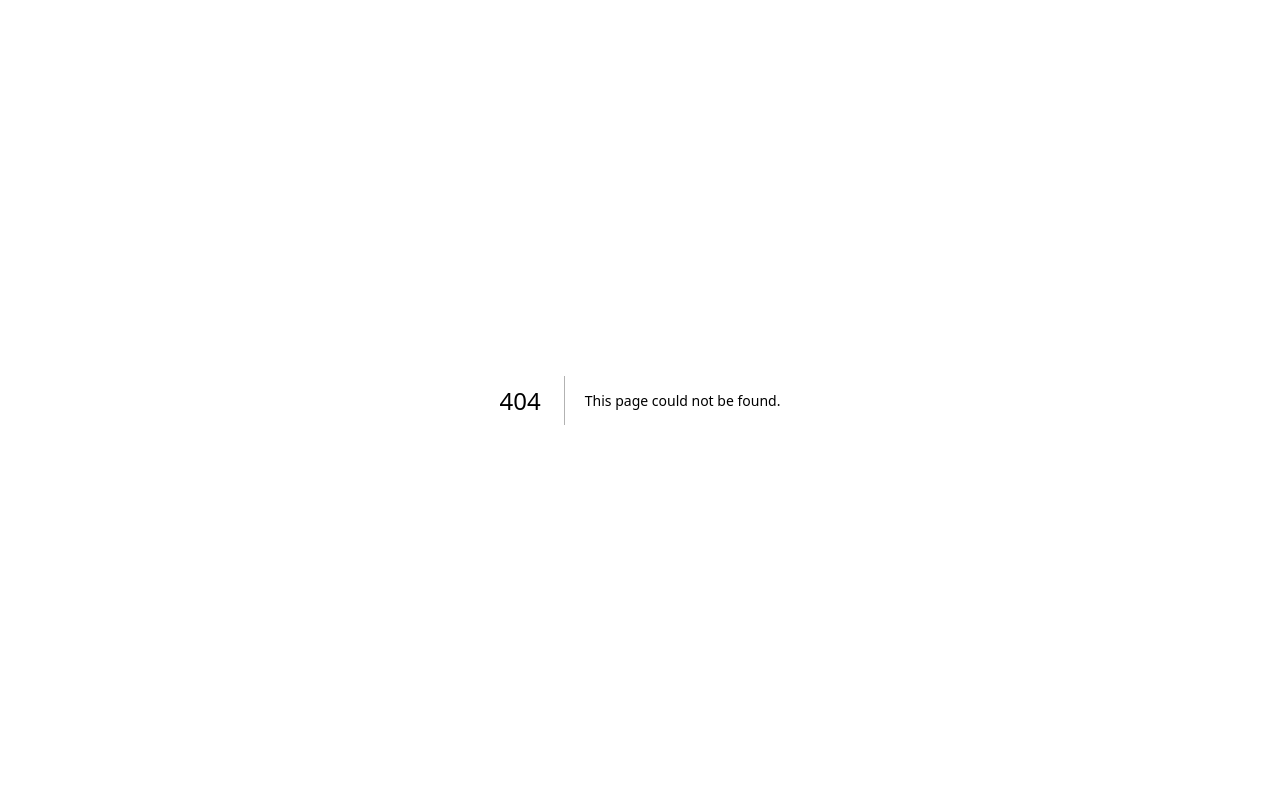
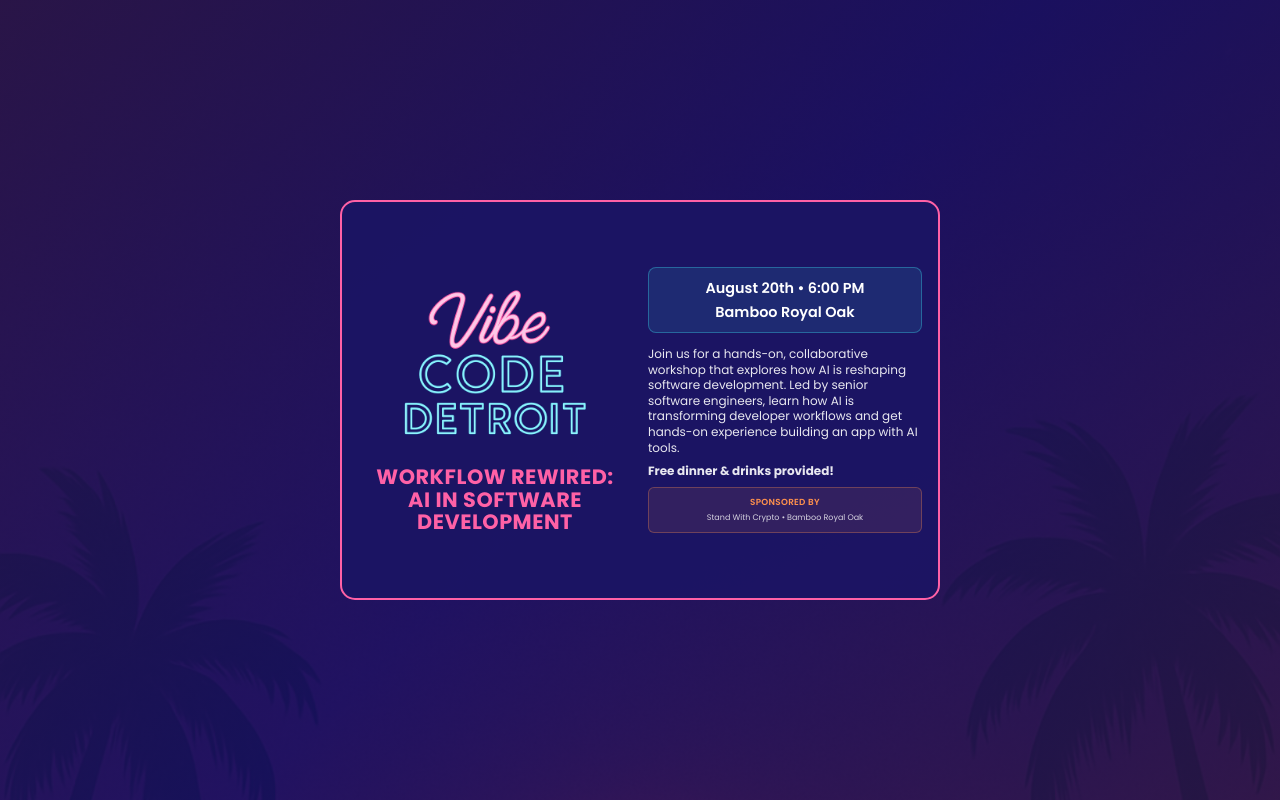
Before and after one commit to buidl-renaissance/vibe-code-detroit, a Next.js app: page /ai-workshop/flyer in a window 1280 px wide. Before the commit this address had no page. Built offline with nearby package versions, Linux system fonts and the light colour scheme.

Commit message:
ai workshop

```diff
--- /dev/null
+++ b/src/pages/ai-workshop/flyer.tsx
@@ -0,0 +1,295 @@
+import Head from "next/head";
+import Image from "next/image";
+import styled from "styled-components";
+import Link from "next/link";
+
+const Page = styled.div`
+  min-height: 100vh;
+  background: linear-gradient(
+      135deg,
+      rgba(46, 26, 71, 0.8) 0%,
+      rgba(27, 20, 100, 0.8) 50%,
+      rgba(46, 26, 71, 0.8) 100%
+    ),
+    url("/images/vibe-code-background.png");
+  background-size: cover;
+  background-position: center;
+  background-repeat: no-repeat;
+  background-attachment: fixed;
+  display: flex;
+  align-items: center;
+  justify-content: center;
+  padding: 2rem;
+  position: relative;
+
+  @media (max-width: 768px) {
+    padding: 1rem;
+  }
+`;
+
+const FlyerContainer = styled.div`
+  width: 600px;
+  height: 400px;
+  background: rgba(27, 20, 100, 0.9);
+  border: 2px solid #ff61a6;
+  border-radius: 15px;
+  padding: 1rem;
+  display: flex;
+  flex-direction: row;
+  align-items: center;
+  gap: 1rem;
+  box-sizing: border-box;
+
+  @media (max-width: 768px) {
+    width: 100%;
+    max-width: 600px;
+    height: auto;
+    min-height: 400px;
+    flex-direction: column;
+    gap: 0.8rem;
+    padding: 0.8rem;
+  }
+`;
+
+const LeftSection = styled.div`
+  flex: 1;
+  text-align: center;
+  min-width: 0;
+`;
+
+const RightSection = styled.div`
+  flex: 1;
+  text-align: left;
+  min-width: 0;
+`;
+
+const LogoContainer = styled.div`
+  display: flex;
+  align-items: center;
+  justify-content: center;
+  margin-bottom: 0rem;
+`;
+
+const Logo = styled.div`
+  width: 200px;
+  height: 200px;
+
+  @media (max-width: 768px) {
+    width: 200px;
+    height: 80px;
+  }
+
+  img {
+    width: 100%;
+    height: 100%;
+    object-fit: contain;
+  }
+`;
+
+const EventTitle = styled.h1`
+  font-size: 1.3rem;
+  font-weight: 700;
+  color: #ff61a6;
+  margin: 0;
+  font-family: "Poppins", sans-serif;
+  text-transform: uppercase;
+  letter-spacing: 0.5px;
+  line-height: 1.1;
+
+  @media (max-width: 768px) {
+    font-size: 1.1rem;
+    letter-spacing: 0.3px;
+  }
+`;
+
+const EventSubtitle = styled.div`
+  font-size: 0.8rem;
+  color: #40f4ff;
+  font-weight: 500;
+  margin-bottom: 0.8rem;
+  font-family: "Poppins", sans-serif;
+  text-transform: uppercase;
+  letter-spacing: 0.5px;
+
+  @media (max-width: 768px) {
+    font-size: 0.7rem;
+    margin-bottom: 0.6rem;
+  }
+`;
+
+const EventDetails = styled.div`
+  display: flex;
+  flex-direction: column;
+  gap: 0.2rem;
+  margin: 0 0 0.8rem 0;
+  padding: 0.6rem;
+  background: rgba(64, 244, 255, 0.1);
+  border: 1px solid rgba(64, 244, 255, 0.3);
+  border-radius: 8px;
+  text-align: center;
+
+  @media (max-width: 768px) {
+    gap: 0.1rem;
+    padding: 0.5rem;
+    margin: 0 0 0.6rem 0;
+  }
+`;
+
+const DetailItem = styled.div`
+  text-align: center;
+`;
+
+const DetailLabel = styled.div`
+  font-size: 0.6rem;
+  color: #40f4ff;
+  font-weight: 600;
+  text-transform: uppercase;
+  letter-spacing: 0.5px;
+  margin-bottom: 0.2rem;
+  font-family: "Poppins", sans-serif;
+`;
+
+const DetailValue = styled.div`
+  font-size: 0.9rem;
+  color: #ffffff;
+  font-weight: 600;
+  font-family: "Poppins", sans-serif;
+
+  @media (max-width: 768px) {
+    font-size: 0.8rem;
+  }
+`;
+
+const EventDescription = styled.p`
+  font-size: 0.75rem;
+  line-height: 1.3;
+  color: rgba(255, 255, 255, 0.9);
+  margin: 0.5rem 0;
+  font-family: "Poppins", sans-serif;
+  text-align: left;
+
+  @media (max-width: 768px) {
+    font-size: 0.7rem;
+    line-height: 1.2;
+    margin: 0.4rem 0;
+  }
+`;
+
+const CTAButton = styled(Link)`
+  display: inline-block;
+  padding: 0.6rem 1.2rem;
+  background: linear-gradient(45deg, #ff61a6, #ff914d);
+  color: white;
+  text-decoration: none;
+  border-radius: 25px;
+  font-family: "Poppins", sans-serif;
+  font-weight: 600;
+  font-size: 0.7rem;
+  text-transform: uppercase;
+  letter-spacing: 0.5px;
+  border: none;
+  cursor: pointer;
+  transition: all 0.3s ease;
+  margin-top: 0.5rem;
+
+  &:hover {
+    transform: translateY(-1px);
+  }
+
+  @media (max-width: 768px) {
+    padding: 0.5rem 1rem;
+    font-size: 0.65rem;
+  }
+`;
+
+const Sponsors = styled.div`
+  margin-top: 0.5rem;
+  padding: 0.5rem;
+  background: rgba(255, 145, 77, 0.1);
+  border: 1px solid rgba(255, 145, 77, 0.3);
+  border-radius: 6px;
+  text-align: center;
+`;
+
+const SponsorsTitle = styled.div`
+  font-size: 0.55rem;
+  color: #ff914d;
+  font-weight: 600;
+  text-transform: uppercase;
+  letter-spacing: 0.3px;
+  margin-bottom: 0.2rem;
+  font-family: "Poppins", sans-serif;
+`;
+
+const SponsorsList = styled.div`
+  font-size: 0.5rem;
+  color: rgba(255, 255, 255, 0.8);
+  font-family: "Poppins", sans-serif;
+`;
+
+export default function AIWorkshopFlyer() {
+  return (
+    <>
+      <Head>
+        <title>AI Workshop Flyer - Vibe Code Detroit</title>
+        <meta
+          name="description"
+          content="Join us for the AI in Software Development Workshop on August 20th at Bamboo Royal Oak"
+        />
+        <meta name="viewport" content="width=device-width, initial-scale=1" />
+        <link rel="icon" href="/favicon.ico" />
+        <link
+          href="https://fonts.googleapis.com/css2?family=Orbitron:wght@400;600;700&family=Poppins:wght@300;400;500;600;700&display=swap"
+          rel="stylesheet"
+        />
+      </Head>
+      <Page>
+        <FlyerContainer>
+          <LeftSection>
+            <LogoContainer>
+              <Logo>
+                <Image
+                  src="/images/vibe-code-detroit.png"
+                  alt="Vibe Code Detroit"
+                  width={250}
+                  height={250}
+                  priority
+                />
+              </Logo>
+            </LogoContainer>
+
+            <EventTitle>Workflow Rewired: <br/>AI in Software Development</EventTitle>
+          </LeftSection>
+
+          <RightSection>
+            <EventDetails>
+              <DetailItem>
+                <DetailValue>August 20th • 6:00 PM</DetailValue>
+              </DetailItem>
+              <DetailItem>
+                <DetailValue>Bamboo Royal Oak</DetailValue>
+              </DetailItem>
+            </EventDetails>
+
+            <EventDescription>
+              Join us for a hands-on, collaborative workshop that explores how AI is reshaping software development.
+              Led by senior software engineers, learn how AI is transforming developer workflows and get hands-on
+              experience building an app with AI tools.
+            </EventDescription>
+
+            <EventDescription>
+              <strong>Free dinner & drinks provided!</strong>
+            </EventDescription>
+
+            <Sponsors>
+              <SponsorsTitle>Sponsored by</SponsorsTitle>
+              <SponsorsList>
+                Stand With Crypto • Bamboo Royal Oak
+              </SponsorsList>
+            </Sponsors>
+          </RightSection>
+        </FlyerContainer>
+      </Page>
+    </>
+  );
+}
```
Also changed, not shown: src/pages/ai-workshop/index.tsx (renamed from src/pages/ai-workshop.tsx, +31 -0 lines), public/images/ai-workshop-banner.png (added).
